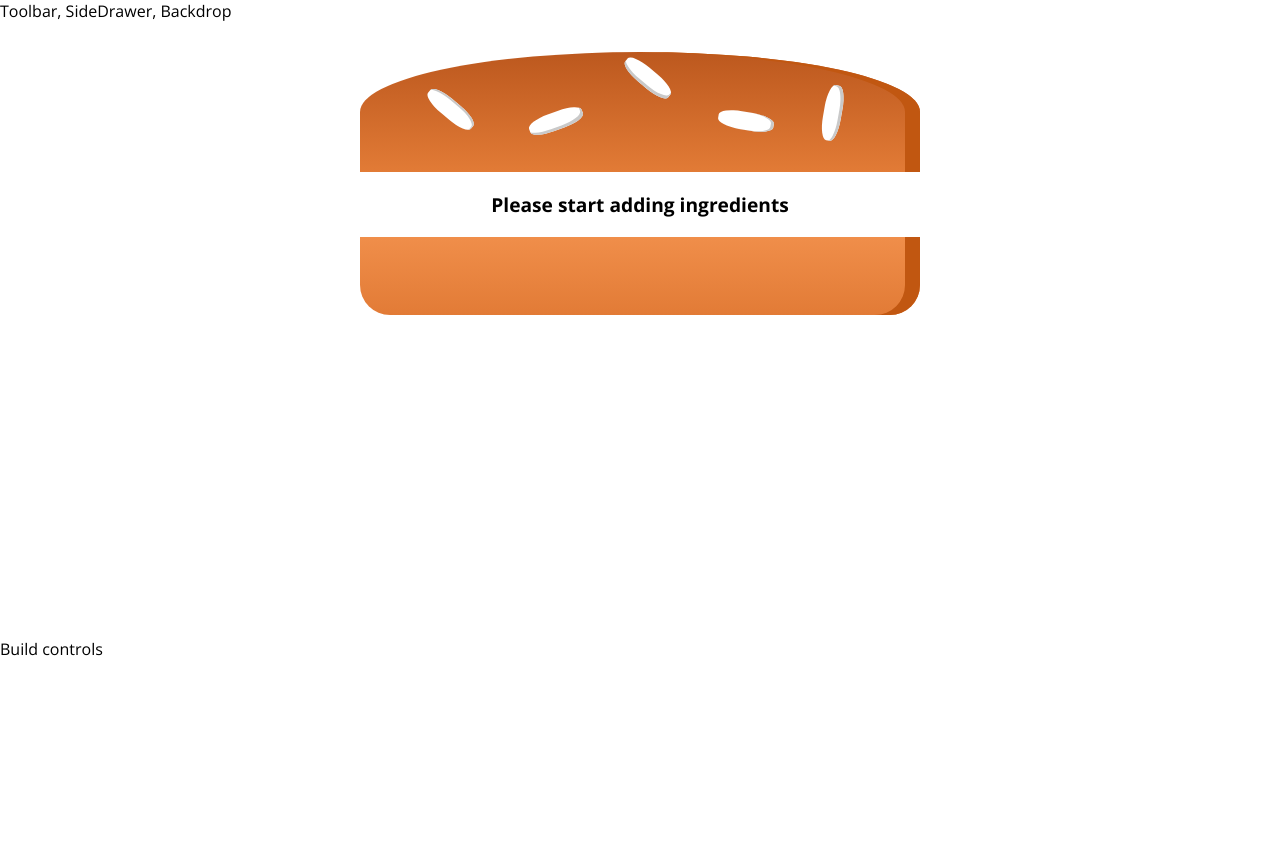
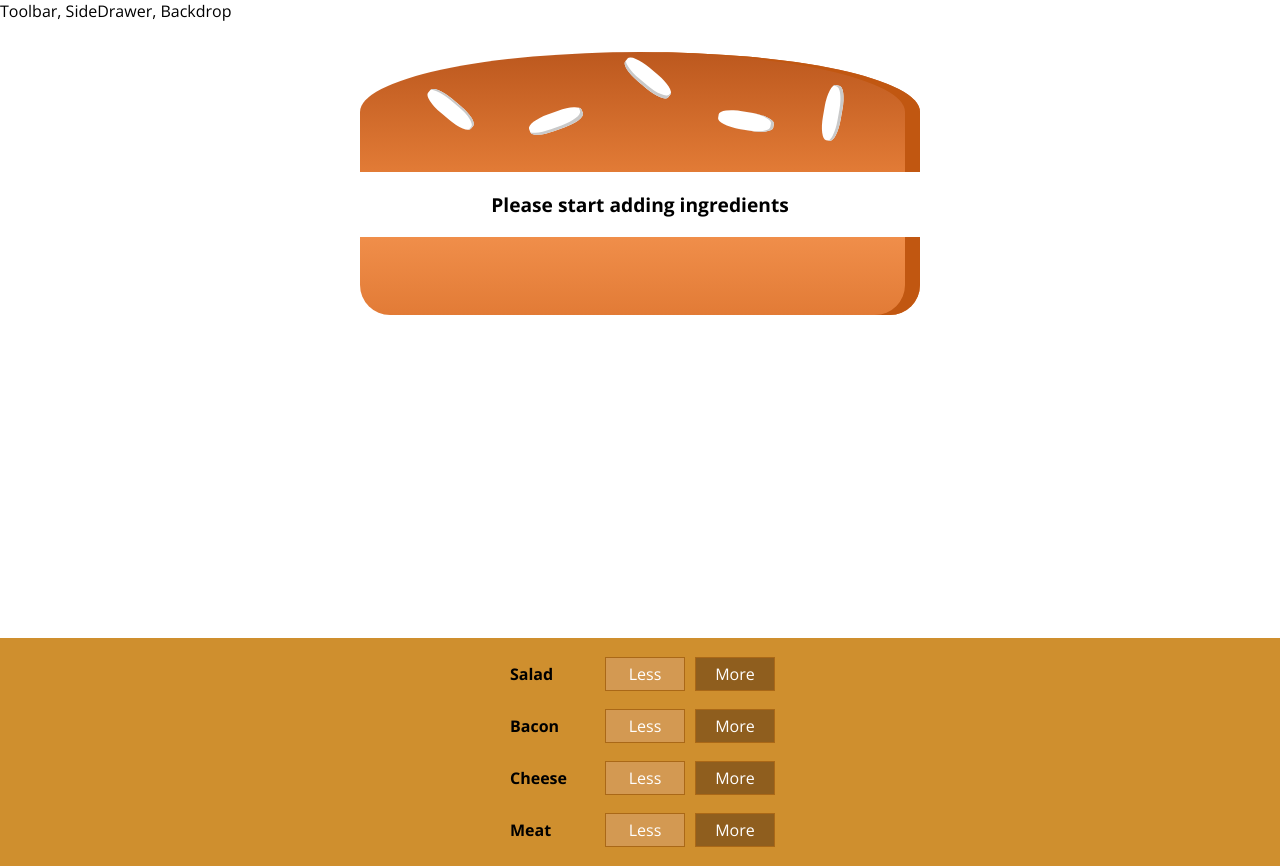
Before and after one commit to Ciccillo73/Burger_builder, a React app: page / in a window 1280 px wide. Before the commit the page ends 800 px from the top, so only its background shows below. Built offline with nearby package versions, Linux system fonts and the light colour scheme.

Commit message:
Renders BuildControls in BurgerBuilder

```diff
--- a/src/components/Burger/BuildControls/BuildControl/BuildControl.js
+++ b/src/components/Burger/BuildControls/BuildControl/BuildControl.js
@@ -1,12 +1,13 @@
 import React from "react";
 import buildControls from "../BuildControls";
 import classes from "./BuildControl.css";
+
 const buildControl = (props) => (
   <div className={classes.BuildControl}>
-    <div className={classes.label}>{props.label}</div>
-    <button className={classes.less}>Less</button>
+    <div className={classes.Label}>{props.label}</div>
+    <button className={classes.Less}>Less</button>
     <button className={classes.More}>More</button>
   </div>
 );
 
-export default buildControls;
+export default buildControl;
--- a/src/components/Burger/BuildControls/BuildControls.js
+++ b/src/components/Burger/BuildControls/BuildControls.js
@@ -1,4 +1,4 @@
-import React from "react;";
+import React from "react";
 import classes from "./BuildControls.css";
 import BuildControl from "./BuildControl/BuildControl";
 
@@ -10,7 +10,7 @@
 ];
 
 const buildControls = (props) => (
-  <div className={classes.Buildcontrols}>
+  <div className={classes.BuildControls}>
     {controls.map((ctrl) => (
       <BuildControl key={ctrl.label} label={ctrl.label} />
     ))}
--- a/src/containers/BurgerBuilder/BurgerBuilder.js
+++ b/src/containers/BurgerBuilder/BurgerBuilder.js
@@ -1,6 +1,7 @@
 import React, { Component } from "react";
 import Aux from "../../hoc/Aux";
 import Burger from "../../components/Burger/Burger";
+import BuildControls from "../../components/Burger/BuildControls/BuildControls.js";
 
 class BurgerBuilder extends Component {
   state = {
@@ -15,7 +16,7 @@
     return (
       <Aux>
         <Burger ingredients={this.state.ingredients} />
-        <div>Build controls</div>
+        <BuildControls />
       </Aux>
     );
   }
```
